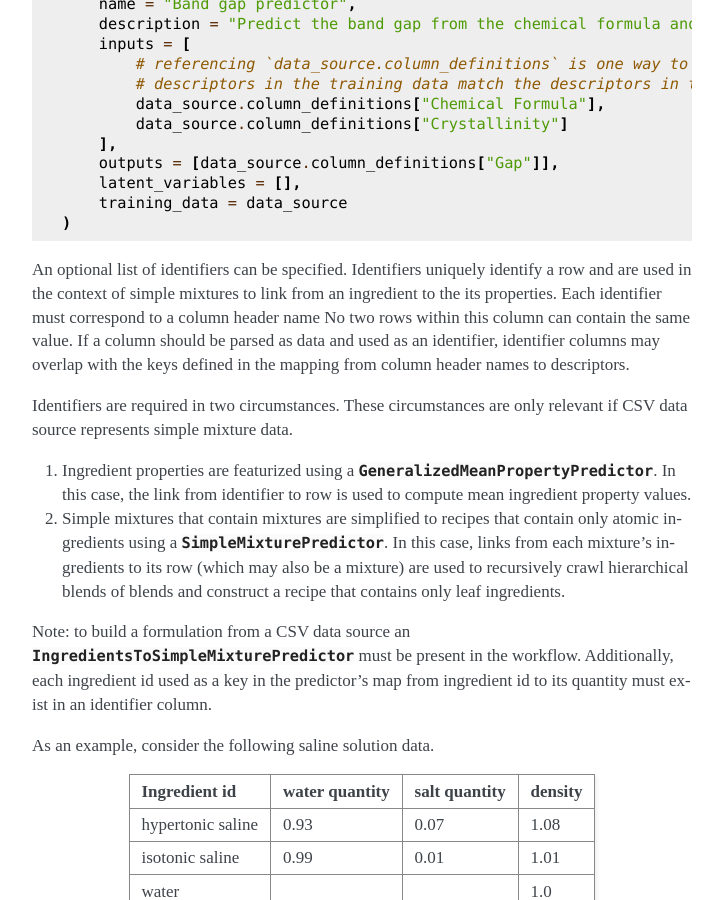
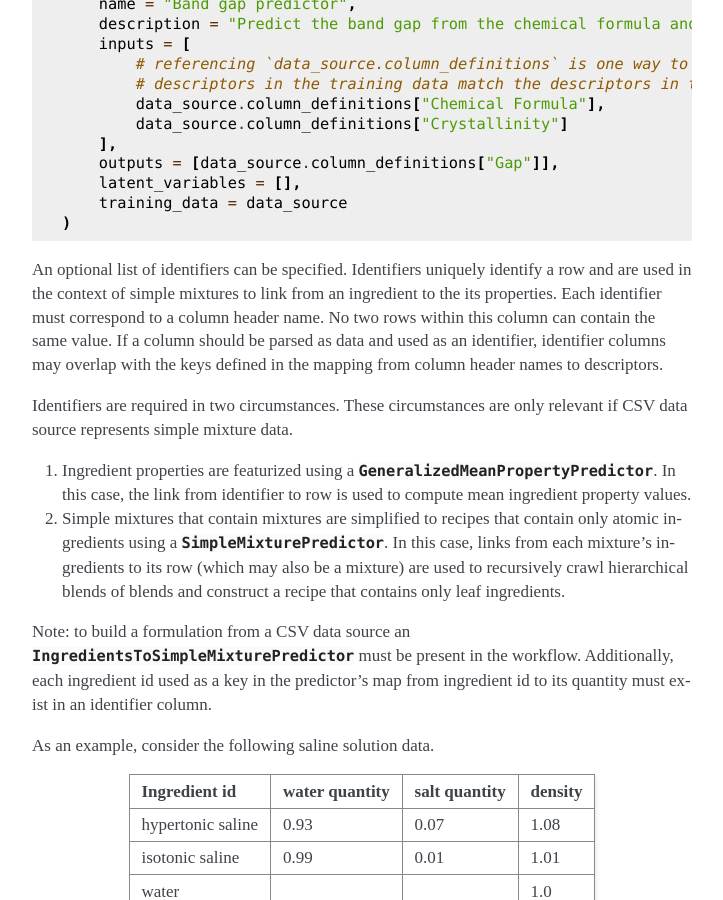
Before and after one commit to CitrineInformatics/citrine-python, a Sphinx documentation site: the page built from docs/source/workflows/data_sources.rst, in a window 1280 px wide and 900 px high, scrolled down 1004 px. Shown: the whole window, without its empty margins (388-1111 px from the left). Built offline with Sphinx 7.4.7, drawn with Linux system fonts in a browser that asks for light colours; pages that are not in the unit, such as notebooks, are missing from menus.

```diff
--- a/docs/source/workflows/data_sources.rst
+++ b/docs/source/workflows/data_sources.rst
@@ -63,7 +63,7 @@ That file could be used as the training data for a predictor as:
 
 An optional list of identifiers can be specified.
 Identifiers uniquely identify a row and are used in the context of simple mixtures to link from an ingredient to the its properties.
-Each identifier must correspond to a column header name
+Each identifier must correspond to a column header name.
 No two rows within this column can contain the same value.
 If a column should be parsed as data and used as an identifier, identifier columns may overlap with the keys defined in the mapping from column header names to descriptors.
 
```
